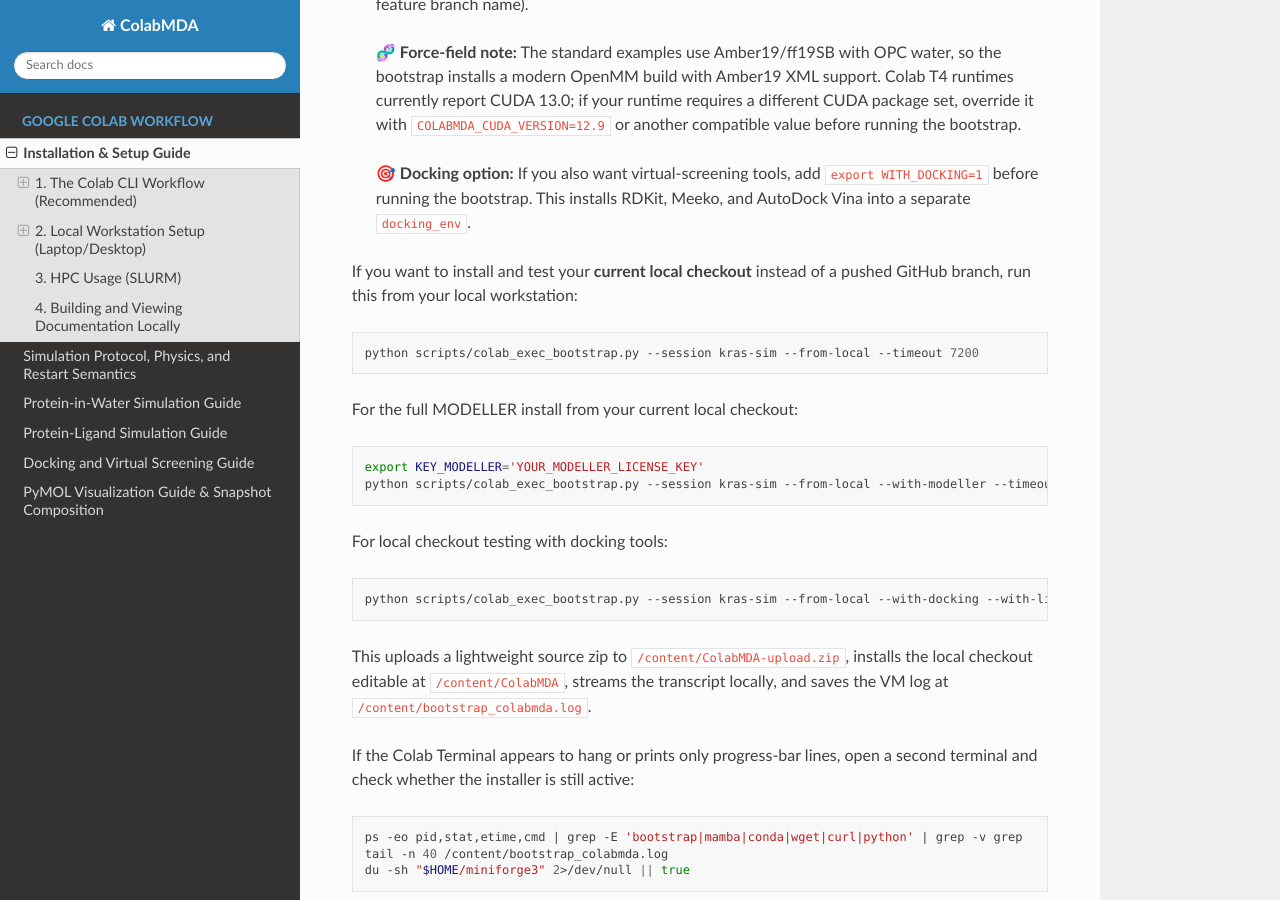
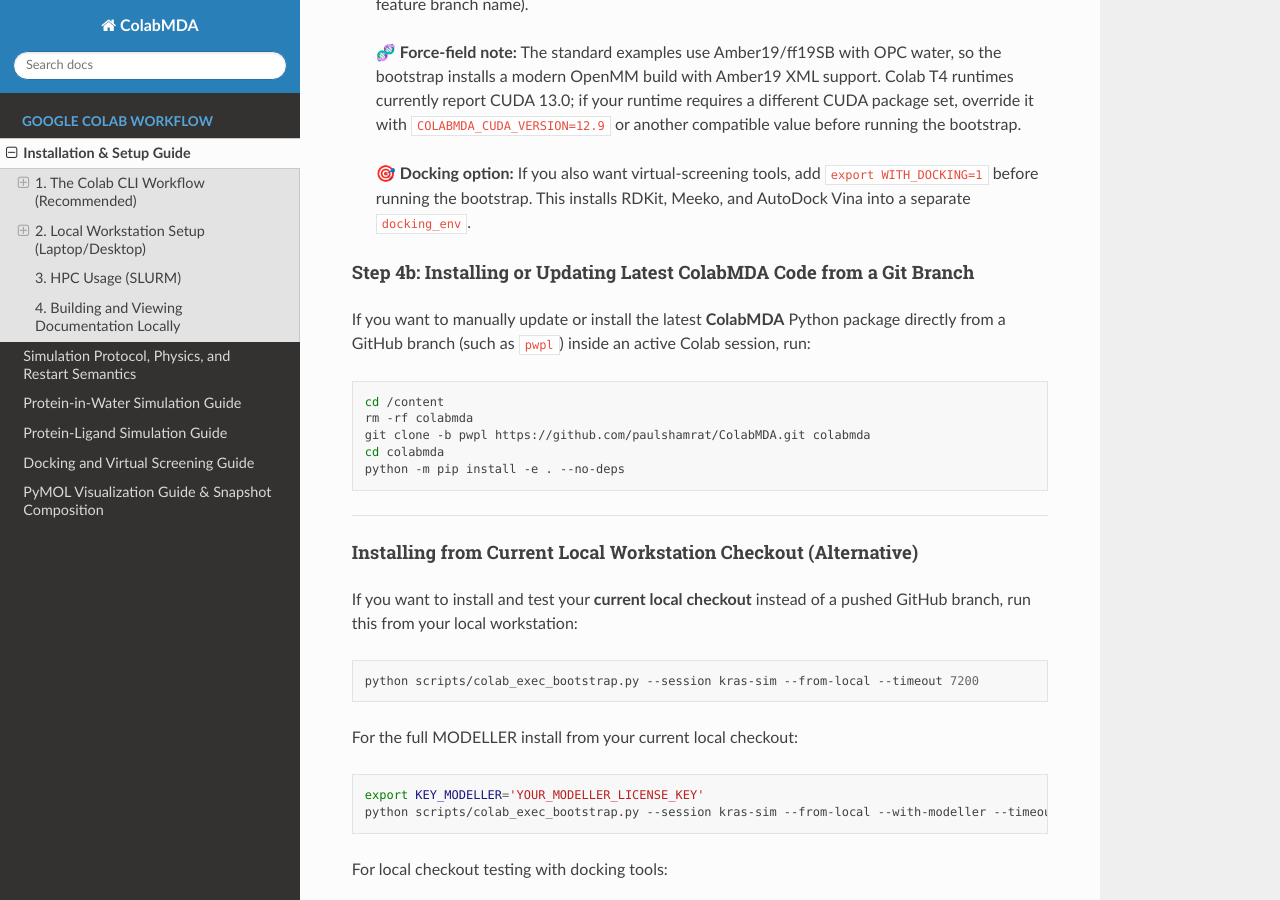
Before and after one commit to paulshamrat/ColabMDA, a Sphinx documentation site: the page built from docs/installation.md, in a window 1280 px wide and 900 px high, scrolled down 2610 px. Built offline with Sphinx 7.4.7 and the Read the Docs theme 3.1.0, drawn with Linux system fonts in a browser that asks for light colours.

Commit message:
docs: add Step 4b git branch update instructions to installation.md

````diff
--- a/docs/installation.md
+++ b/docs/installation.md
@@ -98,6 +98,20 @@
 >
 > 🎯 **Docking option:** If you also want virtual-screening tools, add `export WITH_DOCKING=1` before running the bootstrap. This installs RDKit, Meeko, and AutoDock Vina into a separate `docking_env`.
 
+#### Step 4b: Installing or Updating Latest ColabMDA Code from a Git Branch
+If you want to manually update or install the latest **ColabMDA** Python package directly from a GitHub branch (such as `pwpl`) inside an active Colab session, run:
+
+```bash
+cd /content
+rm -rf colabmda
+git clone -b pwpl https://github.com/paulshamrat/ColabMDA.git colabmda
+cd colabmda
+python -m pip install -e . --no-deps
+```
+
+---
+
+#### Installing from Current Local Workstation Checkout (Alternative)
 If you want to install and test your **current local checkout** instead of a pushed GitHub branch, run this from your local workstation:
 
 ```bash
````
